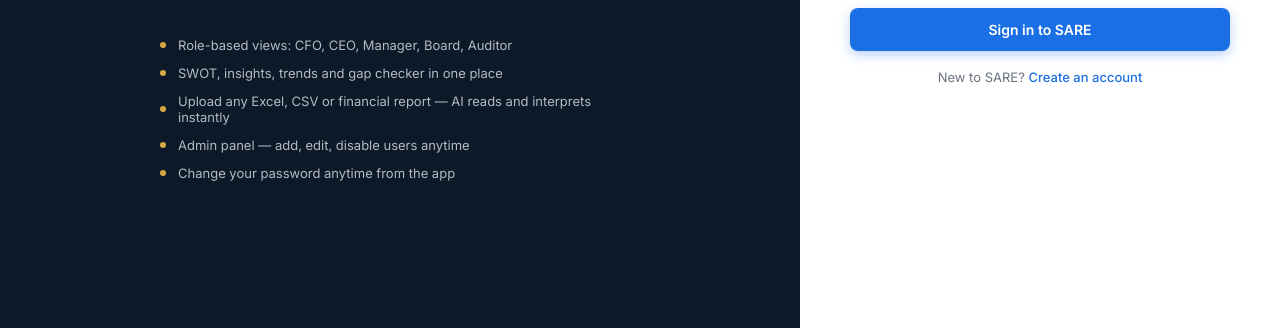
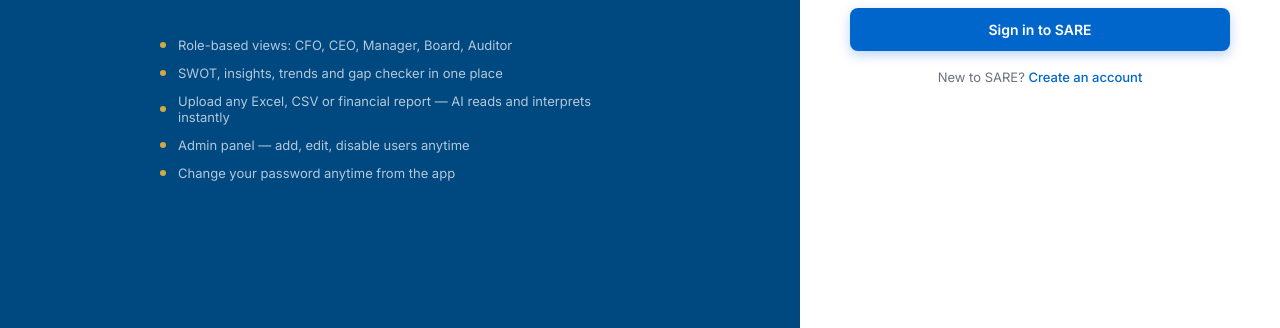
Before and after one commit to glennmurila-lang/SARE-FINANCE-ANALYTICS, a website: page public/index.html in a window 1280 px wide. Shown: the part 472-800 px from the top of the page. Drawn offline with nearby package versions, Linux system fonts and the light colour scheme.

Commit message:
Update index.html

```diff
--- a/public/index.html
+++ b/public/index.html
@@ -11,9 +11,9 @@
 <script src="https://cdnjs.cloudflare.com/ajax/libs/pdf.js/3.11.174/pdf.min.js"></script>
 <script src="https://cdnjs.cloudflare.com/ajax/libs/Chart.js/4.4.1/chart.umd.js"></script>
 <style>
-:root{--navy:#0B1929;--navy-mid:#122038;--navy-soft:#1a2e4a;--blue:#1B6FE4;--blue-light:#EBF2FF;--blue-mid:#4D9AFF;--gold:#D4A843;--green:#0DAF6A;--green-light:#E6FAF2;--red:#E53E3E;--red-light:#FFF0F0;--amber:#D97706;--amber-light:#FFFBEB;--gray-50:#F9FAFB;--gray-100:#F3F4F6;--gray-200:#E5E7EB;--gray-400:#9CA3AF;--gray-600:#6B7280;--gray-800:#1F2937;--white:#FFFFFF;--shadow-sm:0 1px 3px rgba(0,0,0,0.08);--shadow-md:0 4px 16px rgba(0,0,0,0.10);--shadow-lg:0 12px 40px rgba(0,0,0,0.14);--radius:12px;--radius-sm:8px;--radius-lg:16px}
+:root{--navy:#004880;--navy-mid:#003d6e;--navy-soft:#005a9e;--blue:#0066cc;--blue-light:#dceffe;--blue-mid:#4d9aff;--gold:#D4A843;--green:#0DAF6A;--green-light:#E6FAF2;--red:#E53E3E;--red-light:#FFF0F0;--amber:#D97706;--amber-light:#FFFBEB;--gray-50:#F9FAFB;--gray-100:#F3F4F6;--gray-200:#E5E7EB;--gray-400:#9CA3AF;--gray-600:#6B7280;--gray-800:#1F2937;--white:#FFFFFF;--shadow-sm:0 1px 3px rgba(0,0,0,0.08);--shadow-md:0 4px 16px rgba(0,0,0,0.10);--shadow-lg:0 12px 40px rgba(0,0,0,0.14);--radius:12px;--radius-sm:8px;--radius-lg:16px}
 *{box-sizing:border-box;margin:0;padding:0}
-body{font-family:'Inter',system-ui,sans-serif;background:var(--gray-50);color:var(--gray-800);-webkit-font-smoothing:antialiased}
+body{font-family:'Inter',system-ui,sans-serif;background:#dceffe;color:var(--gray-800);-webkit-font-smoothing:antialiased}
 /* AUTH */
 #auth-screen{display:flex;min-height:100vh;background:var(--navy)}
 .auth-left{flex:1;display:flex;align-items:center;justify-content:center;padding:48px;position:relative;overflow:hidden}
@@ -53,7 +53,7 @@
 .error-box{background:#FFF0F0;border:1px solid #FECACA;border-radius:var(--radius-sm);padding:10px 14px;font-size:13px;color:var(--red);margin-bottom:14px}
 .success-box{background:var(--green-light);border:1px solid #A7F3D0;border-radius:var(--radius-sm);padding:10px 14px;font-size:13px;color:#065F46;margin-bottom:14px}
 /* APP */
-#app-screen{display:none;min-height:100vh;background:var(--gray-50)}
+#app-screen{display:none;min-height:100vh;background:#dceffe}
 .sidebar{position:fixed;top:0;left:0;width:240px;height:100vh;background:var(--navy);display:flex;flex-direction:column;z-index:200;box-shadow:var(--shadow-lg)}
 .sidebar-logo{padding:18px 18px 14px;border-bottom:1px solid rgba(255,255,255,0.08)}
 .sidebar-logo-wrap{display:flex;align-items:center;gap:10px}
```
